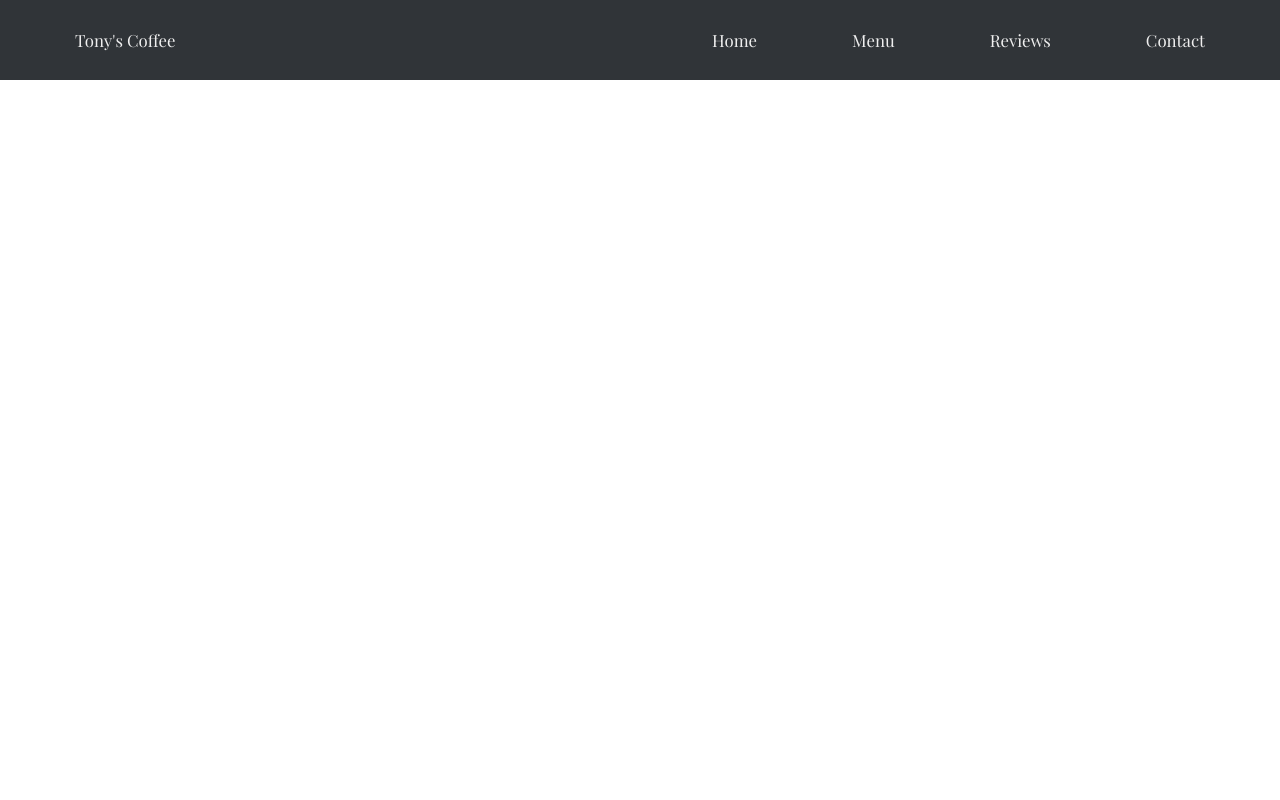
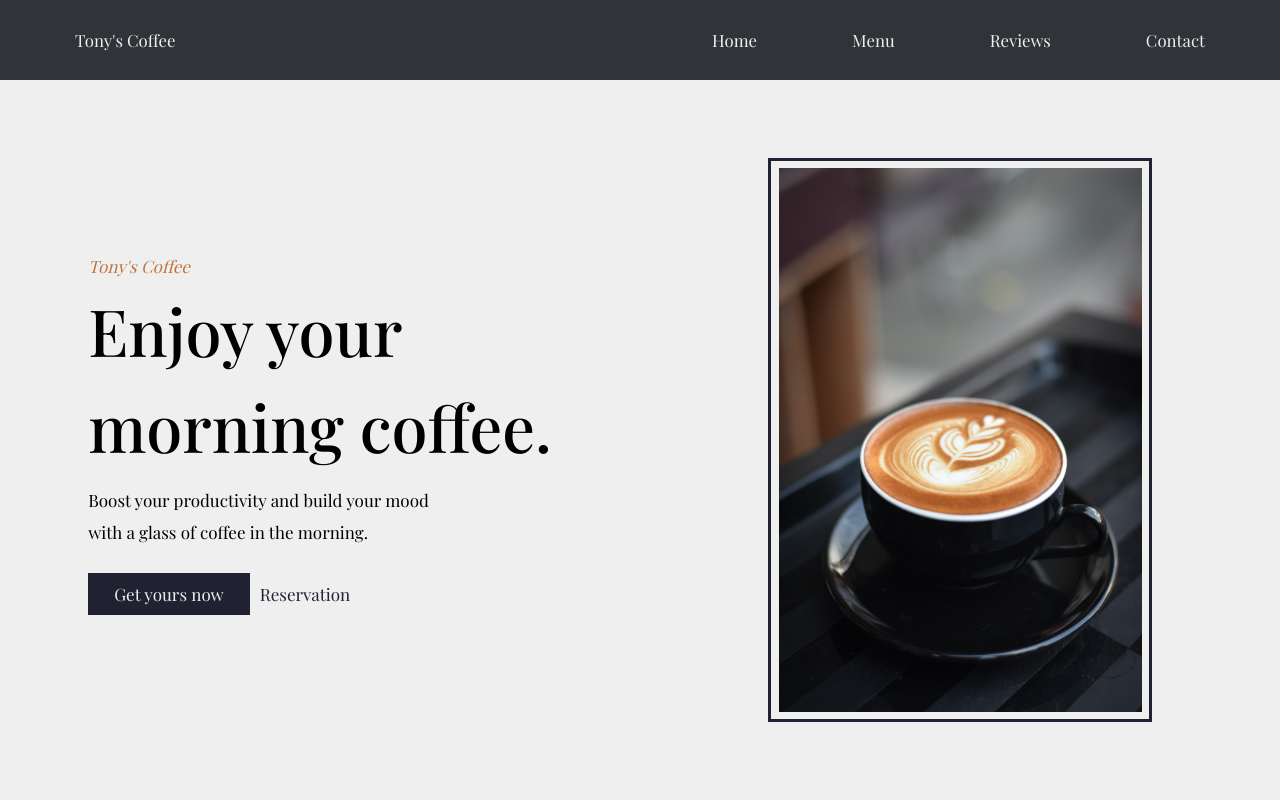
Before and after one commit to ingl3585/coffee-shop, a React (Create React App) app: page / in a window 1280 px wide. Shown: the top 800 px of the page. Built offline with nearby package versions, Linux system fonts and the light colour scheme.

Commit message:
updates for hashrouter

```diff
--- a/package.json
+++ b/package.json
@@ -1,5 +1,5 @@
 {
-  "homepage": "https://ingl3585.github.io/coffee-shop",
+  "homepage": "https://ingl3585.github.io/coffee-shop/#",
   "name": "coffee-shop",
   "version": "0.1.0",
   "private": true,
--- a/src/App.js
+++ b/src/App.js
@@ -9,8 +9,8 @@ const App = () => {
 		<div className='App'>
 			<Navbar />
 			<Routes>
-				<Route path='/coffee-shop' element={<Homepage />} />
-				<Route path='/coffee-shop/contact' element={<Contact />} />
+				<Route path='/' element={<Homepage />} />
+				<Route path='/contact' element={<Contact />} />
 			</Routes>
 		</div>
 	);
--- a/src/components/Navbar/Navbar.js
+++ b/src/components/Navbar/Navbar.js
@@ -12,10 +12,10 @@ const Navbar = () => {
 	return (
 		<section>
 			<div className='logo'>
-				<a href='/coffee-shop'>Tony's Coffee</a>
+				<a href='/'>Tony's Coffee</a>
 			</div>
 			<nav className='navigation'>
-				<a href='/coffee-shop'>Home</a>
+				<a href='/'>Home</a>
 				<a className='desktop-menu' href='/#menu'>
 					Menu
 				</a>
--- a/src/index.js
+++ b/src/index.js
@@ -1,11 +1,11 @@
 import React from 'react';
 import ReactDOM from 'react-dom';
-import { BrowserRouter } from 'react-router-dom';
+import { HashRouter } from 'react-router-dom';
 import App from './App';
 
 ReactDOM.render(
-	<BrowserRouter>
+	<HashRouter>
 		<App />
-	</BrowserRouter>,
+	</HashRouter>,
 	document.getElementById('root')
 );
```
